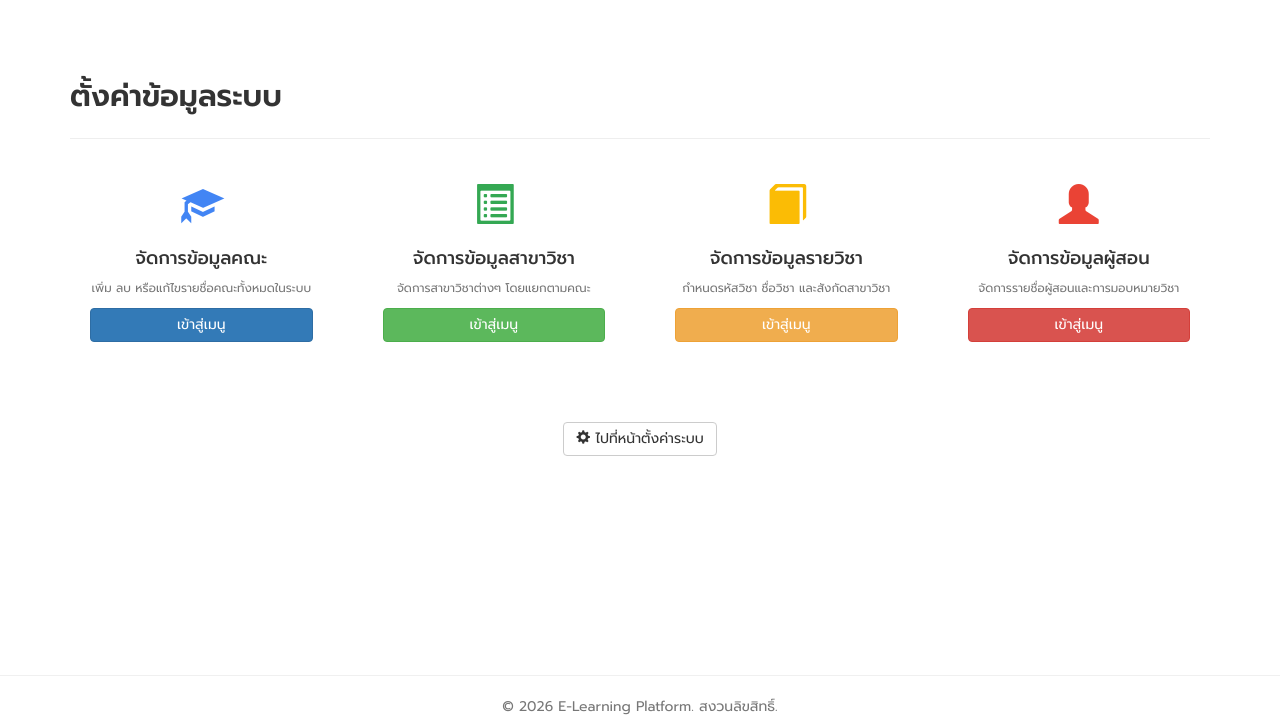
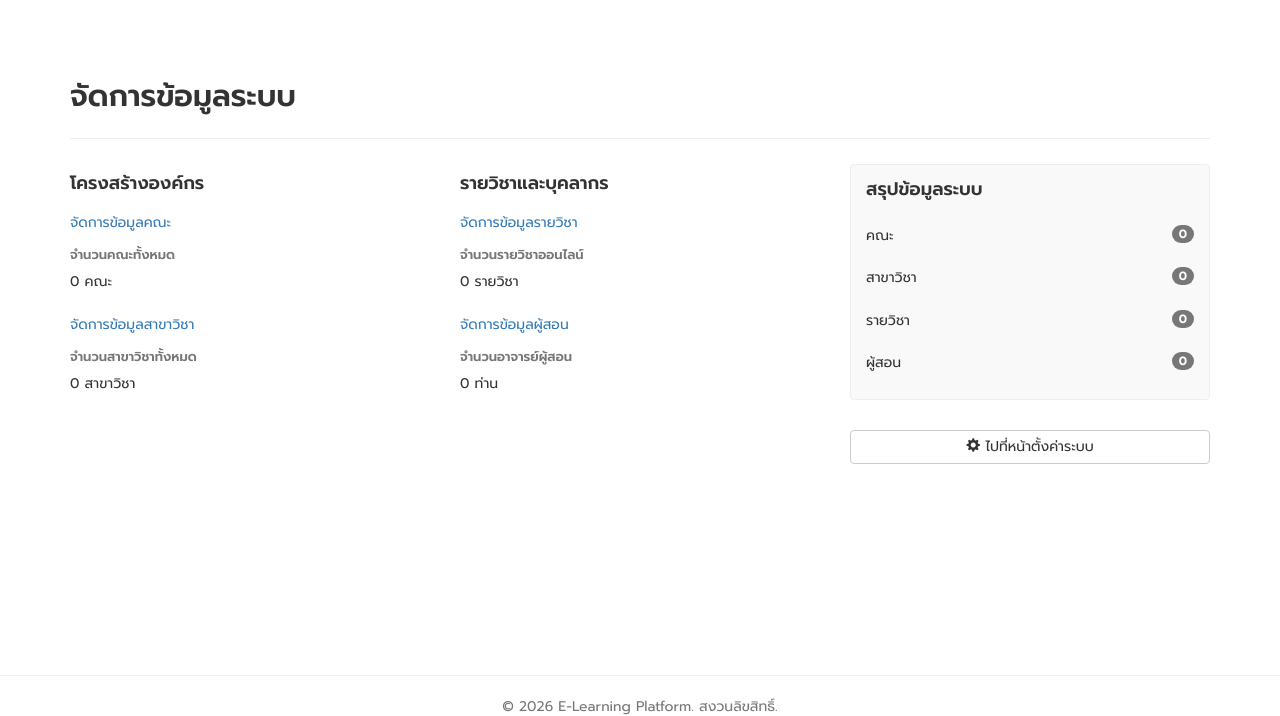
Before and after one commit to krmethax/e-learning, a PHP site: page /admin/data_management.php in a window 1280 px wide. Shown: the part 52-768 px from the top of the page. Run offline with PHP 8.4, Linux system fonts and the light colour scheme; the visitor is signed in with stand-in values (Sample User, id 1); data that the repository does not hold is empty; some libraries are stand-ins or nearby versions.

Commit message:
refactor data management page to enhance layout and display statistics

```diff
--- a/admin/data_management.php
+++ b/admin/data_management.php
@@ -11,6 +11,12 @@ if (!isset($_SESSION['user_id']) || $_SESSION['role'] !== 'admin') {
     exit();
 }
 
+// Fetch some stats for display
+$fac_count = $conn->query("SELECT COUNT(*) as total FROM faculties")->fetch_assoc()['total'];
+$br_count = $conn->query("SELECT COUNT(*) as total FROM branches")->fetch_assoc()['total'];
+$sub_count = $conn->query("SELECT COUNT(*) as total FROM subjects")->fetch_assoc()['total'];
+$inst_count = $conn->query("SELECT COUNT(*) as total FROM instructors")->fetch_assoc()['total'];
+
 include $path . 'includes/header.php';
 include $path . 'includes/navbar.php';
 ?>
@@ -19,53 +25,74 @@ include $path . 'includes/navbar.php';
     <div class="row">
         <div class="col-md-12" style="margin-top: 20px; margin-bottom: 40px;">
             <div class="page-header" style="border-bottom: 1px solid #eee; padding-bottom: 15px; margin-bottom: 25px;">
-                <h2 style="font-weight: 600;">ตั้งค่าข้อมูลระบบ</h2>
+                <h2 style="font-weight: 600;">จัดการข้อมูลระบบ</h2>
             </div>
 
             <div class="row">
-                <!-- Faculty Management -->
-                <div class="col-md-3">
-                    <div class="panel panel-default text-center" style="padding: 20px;">
-                        <span class="glyphicon glyphicon-education" style="font-size: 40px; color: #4285F4; margin-bottom: 15px;"></span>
-                        <h4>จัดการข้อมูลคณะ</h4>
-                        <p class="text-muted small">เพิ่ม ลบ หรือแก้ไขรายชื่อคณะทั้งหมดในระบบ</p>
-                        <a href="faculties.php" class="btn btn-primary btn-block">เข้าสู่เมนู</a>
+                <!-- Left Column: Organizational Structure -->
+                <div class="col-md-4">
+                    <section style="margin-bottom: 30px;">
+                        <h4 style="font-weight: 600; color: #333; margin-bottom: 15px;">โครงสร้างองค์กร</h4>
+                        <ul class="list-unstyled" style="line-height: 2;">
+                            <li><a href="faculties.php" class="text-primary">จัดการข้อมูลคณะ</a></li>
+                            <li style="margin-top: 5px;">
+                                <strong style="display: block; font-size: 13px; color: #777;">จำนวนคณะทั้งหมด</strong>
+                                <span><?php echo $fac_count; ?> คณะ</span>
+                            </li>
+
+                            <li style="margin-top: 15px;"><a href="branches.php" class="text-primary">จัดการข้อมูลสาขาวิชา</a></li>
+                            <li style="margin-top: 5px;">
+                                <strong style="display: block; font-size: 13px; color: #777;">จำนวนสาขาวิชาทั้งหมด</strong>
+                                <span><?php echo $br_count; ?> สาขาวิชา</span>
+                            </li>
+                        </ul>
+                    </section>
+                </div>
+
+                <!-- Middle Column: Courses and Staff -->
+                <div class="col-md-4">
+                    <section style="margin-bottom: 30px;">
+                        <h4 style="font-weight: 600; color: #333; margin-bottom: 15px;">รายวิชาและบุคลากร</h4>
+                        <ul class="list-unstyled" style="line-height: 2;">
+                            <li><a href="subjects.php" class="text-primary">จัดการข้อมูลรายวิชา</a></li>
+                            <li style="margin-top: 5px;">
+                                <strong style="display: block; font-size: 13px; color: #777;">จำนวนรายวิชาออนไลน์</strong>
+                                <span><?php echo $sub_count; ?> รายวิชา</span>
+                            </li>
+
+                            <li style="margin-top: 15px;"><a href="instructors.php" class="text-primary">จัดการข้อมูลผู้สอน</a></li>
+                            <li style="margin-top: 5px;">
+                                <strong style="display: block; font-size: 13px; color: #777;">จำนวนอาจารย์ผู้สอน</strong>
+                                <span><?php echo $inst_count; ?> ท่าน</span>
+                            </li>
+                        </ul>
+                    </section>
+                </div>
+
+                <!-- Right Column: Quick Stats -->
+                <div class="col-md-4">
+                    <section style="margin-bottom: 30px; padding: 15px; background: #f9f9f9; border-radius: 4px; border: 1px solid #eee;">
+                        <h4 style="font-weight: 600; color: #333; margin-top: 0; margin-bottom: 15px;">สรุปข้อมูลระบบ</h4>
+                        <ul class="list-group" style="margin-bottom: 0;">
+                            <li class="list-group-item d-flex justify-content-between align-items-center" style="background: transparent; border: none; padding: 5px 0;">
+                                คณะ <span class="badge"><?php echo $fac_count; ?></span>
+                            </li>
+                            <li class="list-group-item d-flex justify-content-between align-items-center" style="background: transparent; border: none; padding: 5px 0;">
+                                สาขาวิชา <span class="badge"><?php echo $br_count; ?></span>
+                            </li>
+                            <li class="list-group-item d-flex justify-content-between align-items-center" style="background: transparent; border: none; padding: 5px 0;">
+                                รายวิชา <span class="badge"><?php echo $sub_count; ?></span>
+                            </li>
+                            <li class="list-group-item d-flex justify-content-between align-items-center" style="background: transparent; border: none; padding: 5px 0;">
+                                ผู้สอน <span class="badge"><?php echo $inst_count; ?></span>
+                            </li>
+                        </ul>
+                    </section>
+
+                    <div class="text-center">
+                        <a href="settings.php" class="btn btn-default btn-block"><span class="glyphicon glyphicon-cog"></span> ไปที่หน้าตั้งค่าระบบ</a>
                     </div>
                 </div>
-
-                <!-- Branch Management -->
-                <div class="col-md-3">
-                    <div class="panel panel-default text-center" style="padding: 20px;">
-                        <span class="glyphicon glyphicon-list-alt" style="font-size: 40px; color: #34A853; margin-bottom: 15px;"></span>
-                        <h4>จัดการข้อมูลสาขาวิชา</h4>
-                        <p class="text-muted small">จัดการสาขาวิชาต่างๆ โดยแยกตามคณะ</p>
-                        <a href="branches.php" class="btn btn-success btn-block">เข้าสู่เมนู</a>
-                    </div>
-                </div>
-
-                <!-- Subject Management -->
-                <div class="col-md-3">
-                    <div class="panel panel-default text-center" style="padding: 20px;">
-                        <span class="glyphicon glyphicon-book" style="font-size: 40px; color: #FBBC05; margin-bottom: 15px;"></span>
-                        <h4>จัดการข้อมูลรายวิชา</h4>
-                        <p class="text-muted small">กำหนดรหัสวิชา ชื่อวิชา และสังกัดสาขาวิชา</p>
-                        <a href="subjects.php" class="btn btn-warning btn-block">เข้าสู่เมนู</a>
-                    </div>
-                </div>
-
-                <!-- Instructor Management -->
-                <div class="col-md-3">
-                    <div class="panel panel-default text-center" style="padding: 20px;">
-                        <span class="glyphicon glyphicon-user" style="font-size: 40px; color: #EA4335; margin-bottom: 15px;"></span>
-                        <h4>จัดการข้อมูลผู้สอน</h4>
-                        <p class="text-muted small">จัดการรายชื่อผู้สอนและการมอบหมายวิชา</p>
-                        <a href="instructors.php" class="btn btn-danger btn-block">เข้าสู่เมนู</a>
-                    </div>
-                </div>
-            </div>
-
-            <div class="text-center" style="margin-top: 30px;">
-                <a href="settings.php" class="btn btn-default"><span class="glyphicon glyphicon-cog"></span> ไปที่หน้าตั้งค่าระบบ</a>
             </div>
         </div>
     </div>
```
